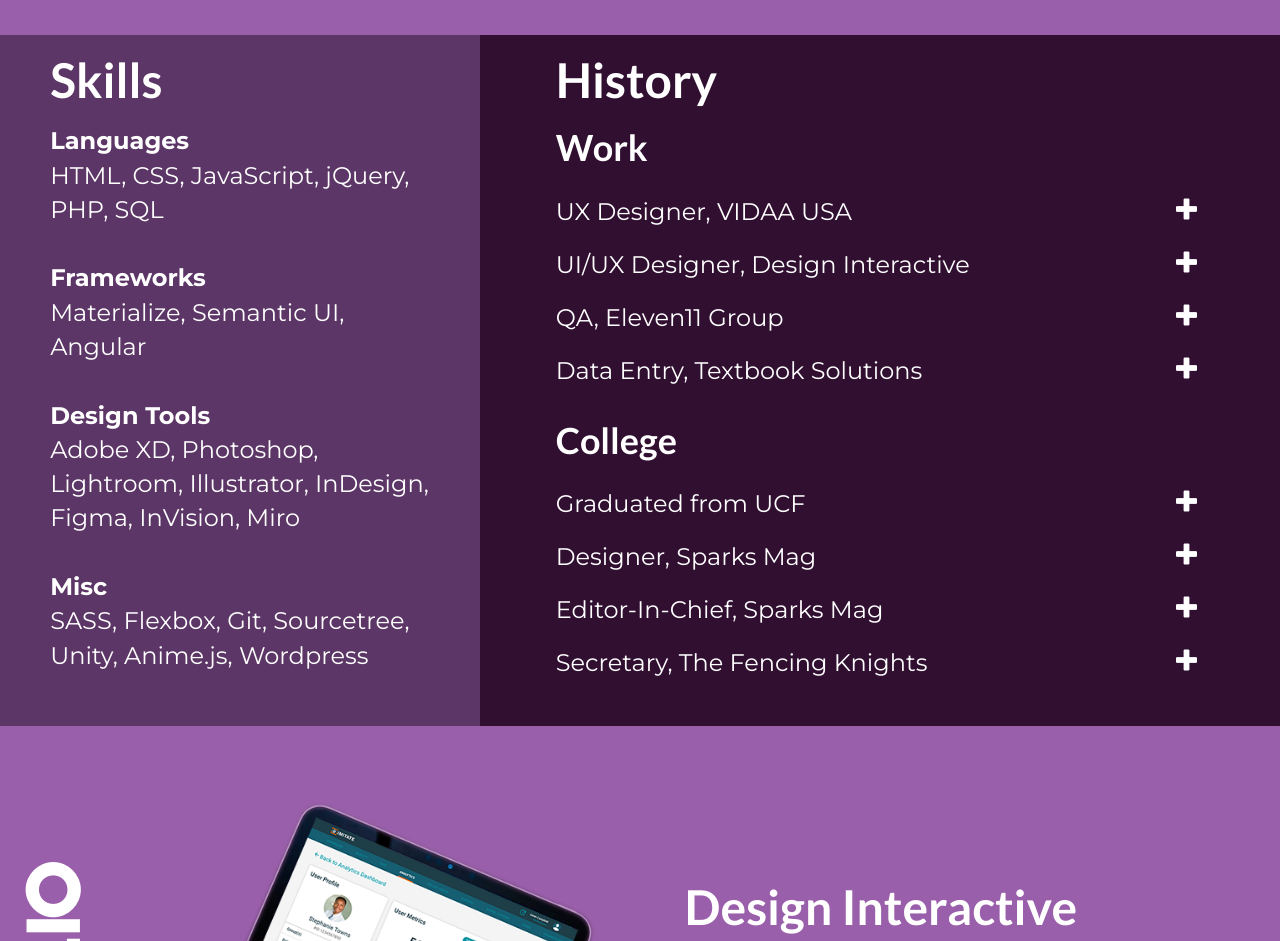
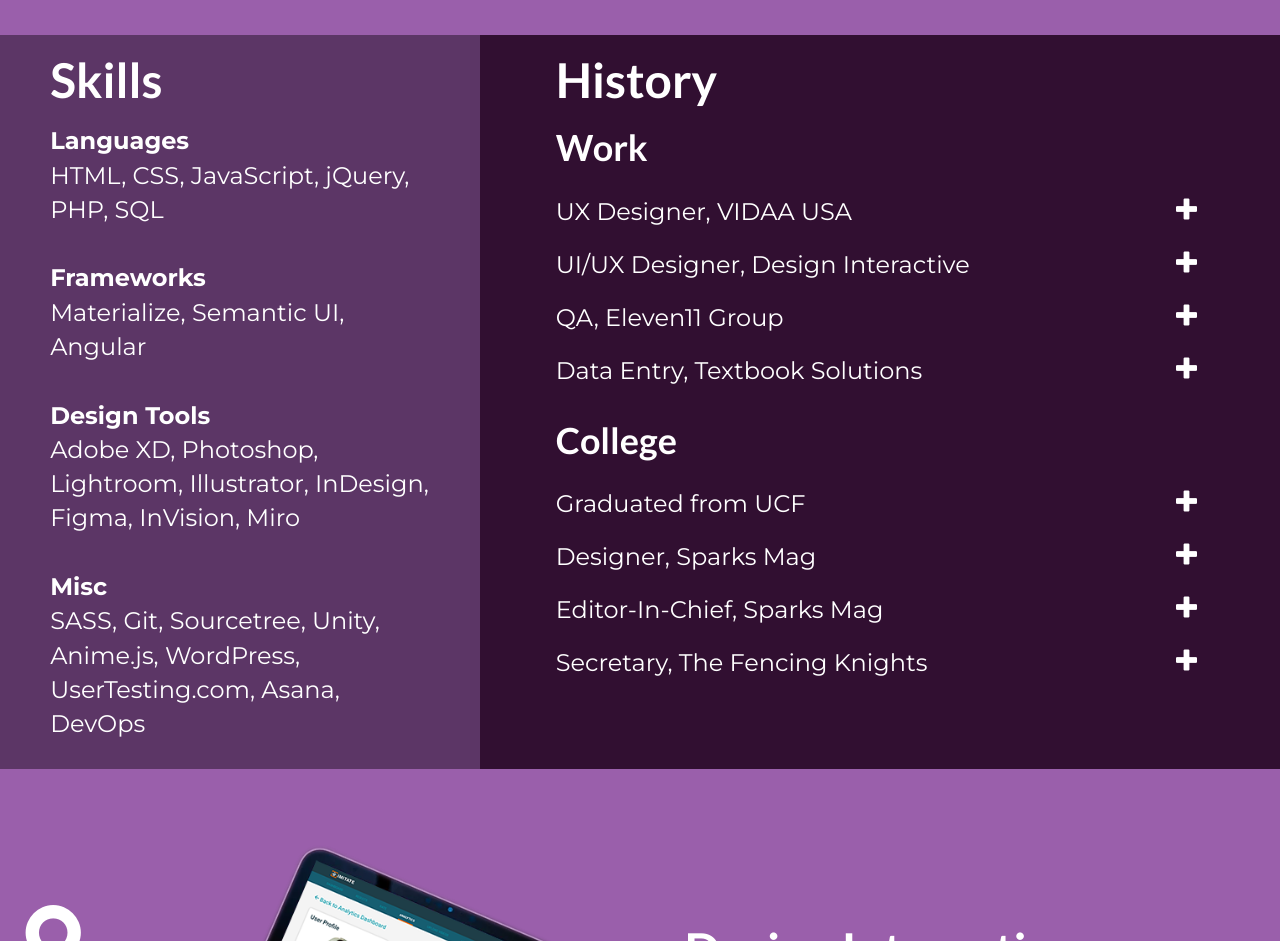
Before and after one commit to thaliasu/thaliasu.github.io, a plain HTML site: page index.html in a window 1280 px wide. Shown: the part 1460-2401 px from the top of the page. Drawn offline with nearby package versions, Linux system fonts and the light colour scheme.

Commit message:
Update Favicon

```diff
--- a/index.html
+++ b/index.html
@@ -83,7 +83,7 @@
 						<b>Languages</b><br>HTML, CSS, JavaScript, jQuery, PHP, SQL<br><br>
 						<b>Frameworks</b><br>Materialize, Semantic UI, Angular<br><br>
 						<b>Design Tools</b><br>Adobe XD, Photoshop, Lightroom, Illustrator, InDesign, Figma, InVision, Miro<br><br>
-						<b>Misc</b><br>SASS, Flexbox, Git, Sourcetree, Unity, Anime.js, Wordpress<br>
+						<b>Misc</b><br>SASS, Git, Sourcetree, Unity, Anime.js, WordPress, UserTesting.com, Asana, DevOps<br>
 					</p>
 				</div>
 			</div>
```
Also changed, not shown: imgs/favicon.ico (deleted), imgs/favicon.png (added).
